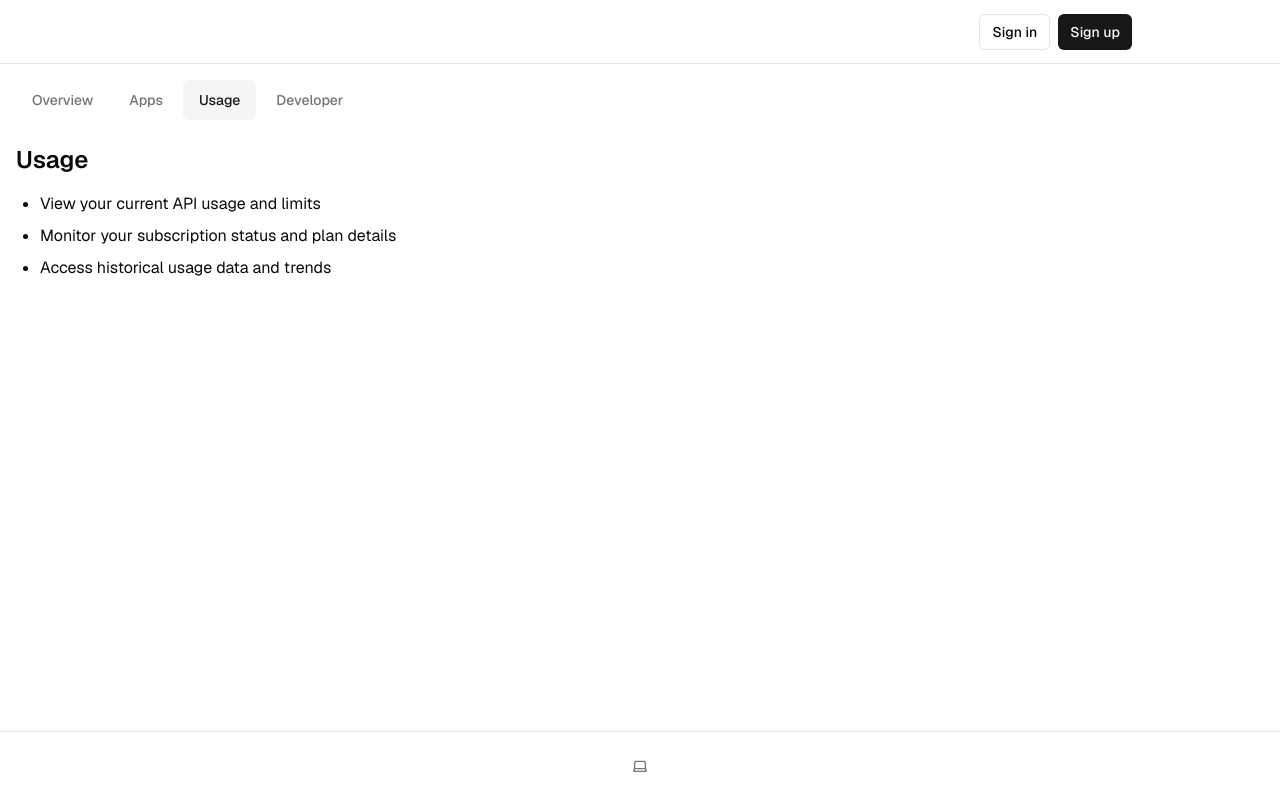
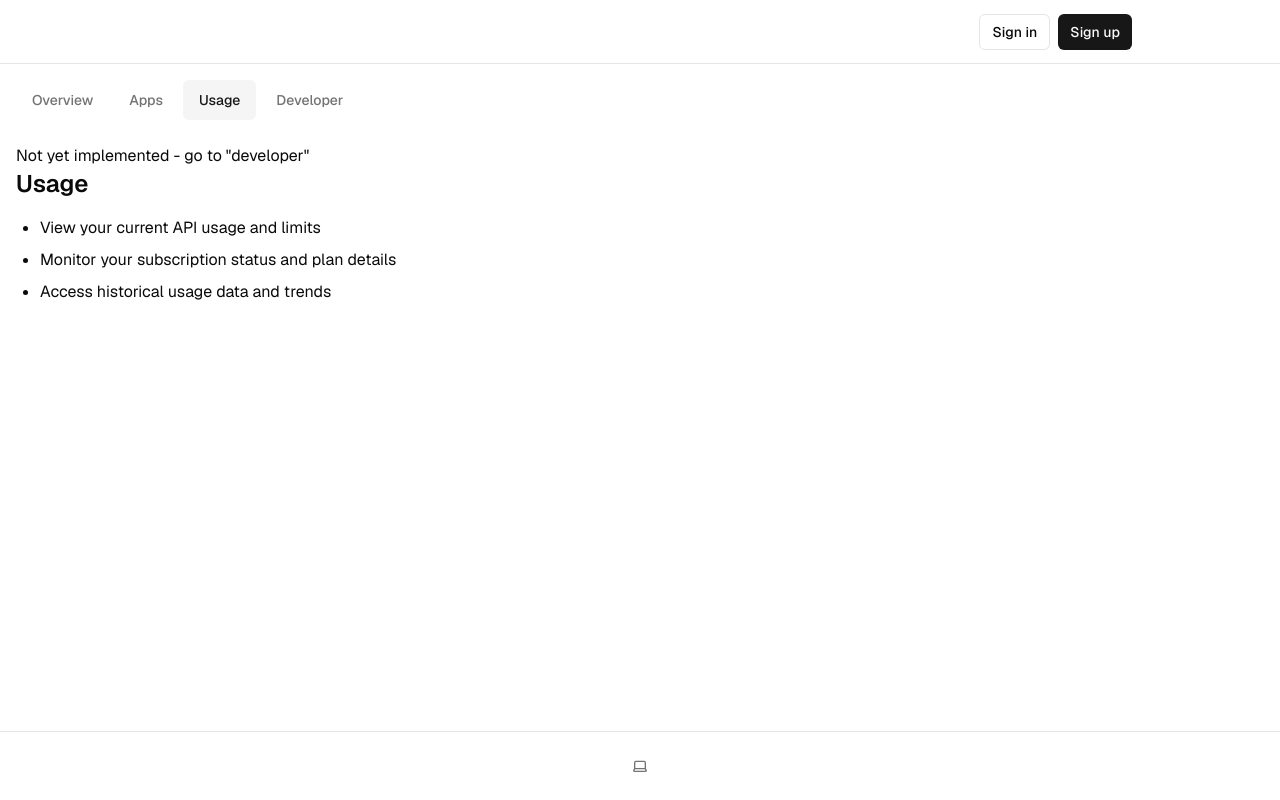
Before and after one commit to Hewlbern/hiero-fork, a Next.js app: page /protected/dashboard/usage in a window 1280 px wide. Built offline with nearby package versions, Linux system fonts and the light colour scheme; no server answers.

Commit message:
Added not yet implemented

```diff
--- a/app/protected/dashboard/(overview)/page.tsx
+++ b/app/protected/dashboard/(overview)/page.tsx
@@ -14,10 +14,14 @@ export default async function DashboardPage() {
 	}
 
 	return (
-		<div className="grid gap-4 md:grid-cols-2 lg:grid-cols-4">
+		<div className="flex flex-col gap-4 w-full">
+			Not yet implemented - go to "developer"
+			<div className="grid gap-4 md:grid-cols-2 lg:grid-cols-4 w-full">
 				<Card>
 					<CardHeader>
-					<CardTitle className="text-sm font-medium">Total API Calls</CardTitle>
+						<CardTitle className="text-sm font-medium">
+							Total API Calls
+						</CardTitle>
 					</CardHeader>
 					<CardContent>
 						<div className="text-2xl font-bold">0</div>
@@ -33,7 +37,9 @@ export default async function DashboardPage() {
 						<div className="text-2xl font-bold">0</div>
 					</CardContent>
 				</Card>
+
 				{/* Add more cards for other metrics */}
+			</div>
 		</div>
 	);
 }
--- a/app/protected/dashboard/apps/page.tsx
+++ b/app/protected/dashboard/apps/page.tsx
@@ -3,6 +3,7 @@ import { DashboardNav } from "@/components/dashboard-nav";
 export default function AppsPage() {
 	return (
 		<div>
+			Not yet implemented - go to "developer"
 			<h3 className="text-2xl font-semibold mb-4">Authenticated Apps</h3>
 			{/* Add content for listing authenticated apps */}
 		</div>
--- a/app/protected/dashboard/usage/page.tsx
+++ b/app/protected/dashboard/usage/page.tsx
@@ -1,6 +1,7 @@
 export default function UsagePage() {
 	return (
 		<div>
+			Not yet implemented - go to "developer"
 			<h3 className="text-2xl font-semibold mb-4">Usage</h3>
 			<ul className="list-disc pl-6 space-y-2">
 				<li>View your current API usage and limits</li>
```
Lines whose indentation alone changed are shown as unchanged.
